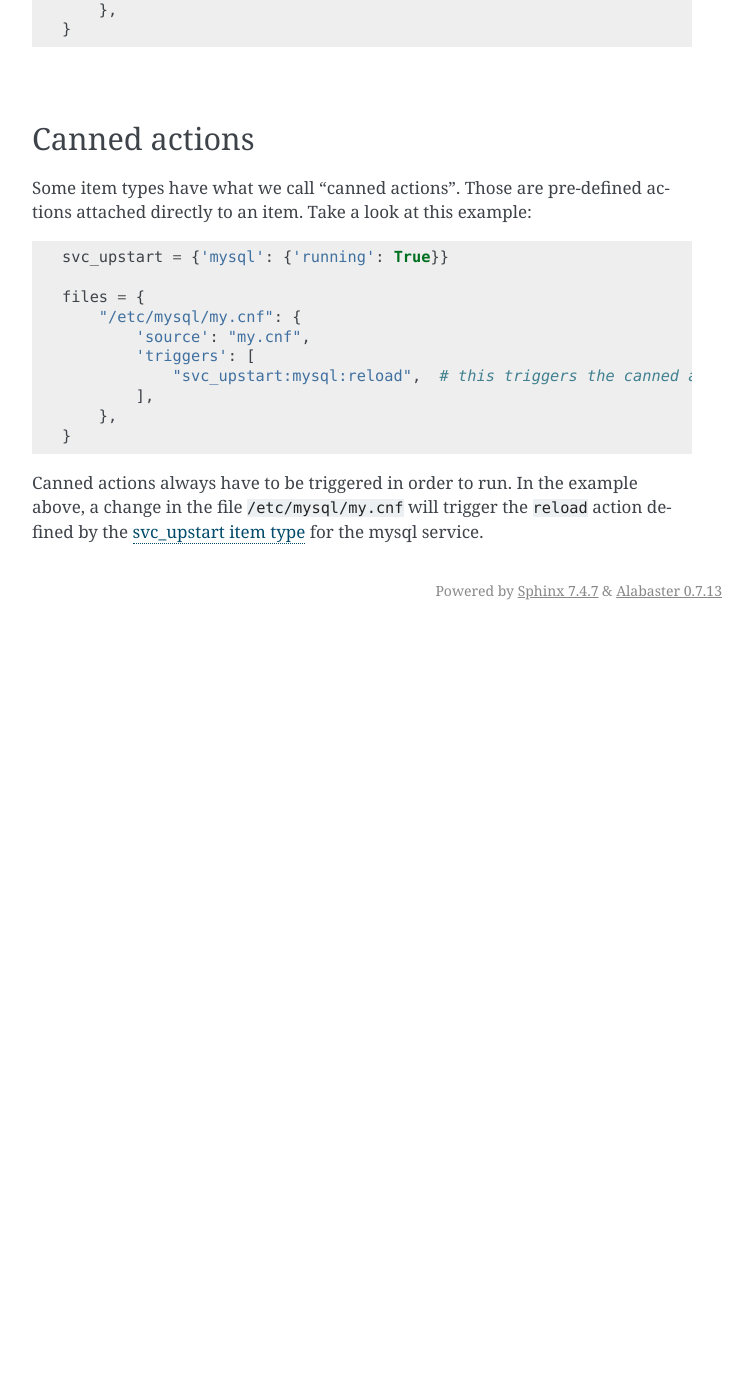
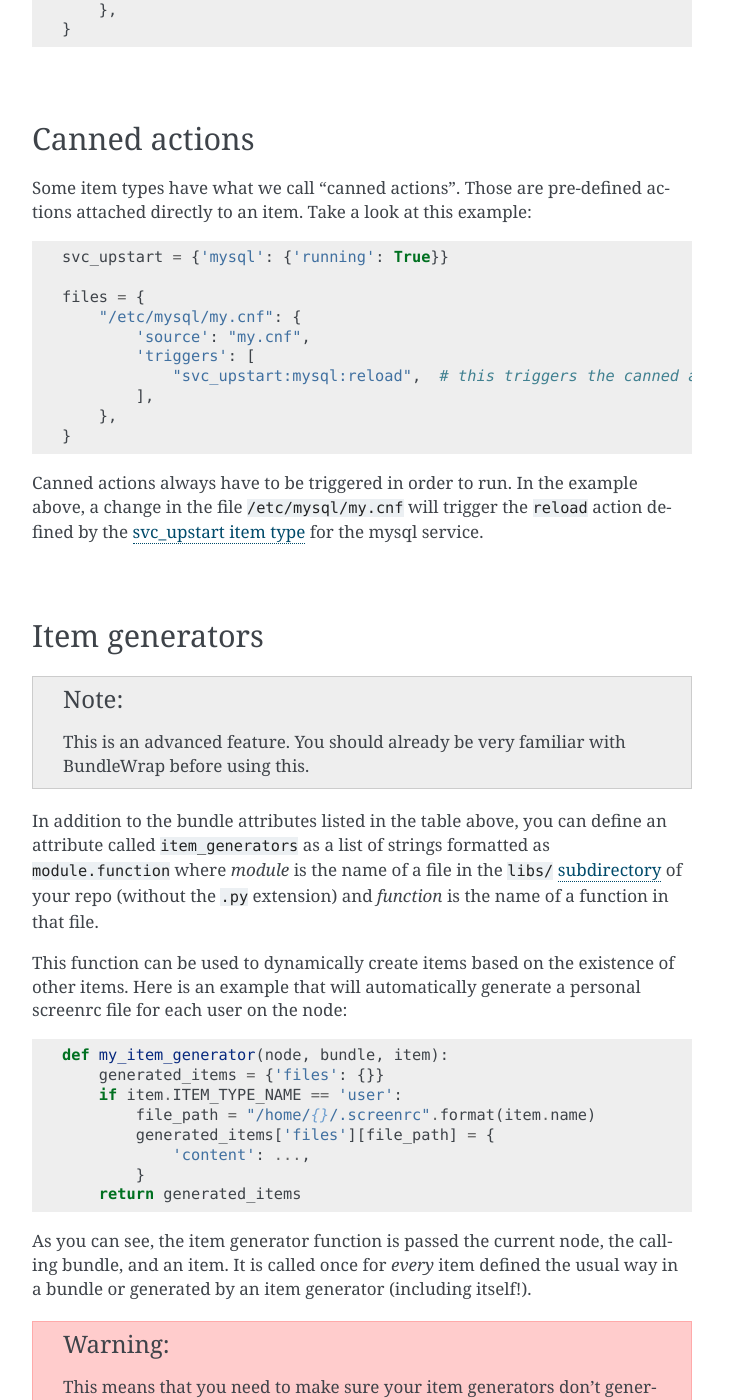
Before and after one commit to bundlewrap/bundlewrap, a Sphinx documentation site: the page built from doc/bundles.rst, in a window 1280 px wide and 1400 px high, scrolled down 5191 px. Shown: the whole window, without its empty margins (388-1141 px from the left). Built offline with Sphinx 7.4.7, drawn with Linux system fonts in a browser that asks for light colours; before the commit the page ends 5821 px from its top, so only the background shows below that; some of the changed text lies outside the part shown.

Commit message:
add docs for item generators

```diff
--- a/doc/bundles.rst
+++ b/doc/bundles.rst
@@ -254,3 +254,58 @@ Some item types have what we call "canned actions". Those are pre-defined action
 	}
 
 Canned actions always have to be triggered in order to run. In the example above, a change in the file :file:`/etc/mysql/my.cnf` will trigger the ``reload`` action defined by the :doc:`svc_upstart item type <item_svc_upstart>` for the mysql service.
+
+|
+
+.. _item_generators:
+
+Item generators
+---------------
+
+.. note::
+
+	This is an advanced feature. You should already be very familiar with BundleWrap before using this.
+
+In addition to the bundle attributes listed in the table above, you can define an attribute called ``item_generators`` as a list of strings formatted as ``module.function`` where *module* is the name of a file in the ``libs/`` :doc:`subdirectory <libs>` of your repo (without the ``.py`` extension) and *function* is the name of a function in that file.
+
+This function can be used to dynamically create items based on the existence of other items. Here is an example that will automatically generate a personal screenrc file for each user on the node:
+
+.. code-block:: python
+
+	def my_item_generator(node, bundle, item):
+	    generated_items = {'files': {}}
+	    if item.ITEM_TYPE_NAME == 'user':
+	        file_path = "/home/{}/.screenrc".format(item.name)
+	        generated_items['files'][file_path] = {
+	            'content': ...,
+	        }
+	    return generated_items
+
+As you can see, the item generator function is passed the current node, the calling bundle, and an item. It is called once for *every* item defined the usual way in a bundle or generated by an item generator (including itself!).
+
+.. warning::
+	This means that you need to make sure your item generators don't generate items that will cause an endless loop of generated items (in the example above, it would be inadvisable to write another item generator that creates a user for every file).
+
+Item generators must return a dictionary that looks like the directories in a bundle, using a top-level dictionary to group item types instead of attributes. In the above example, we create a dictionary like this:
+
+.. code-block:: python
+
+	{
+	    'files': {
+	        "/home/jdoe/.screenrc": {
+	            ...
+	        },
+	    },
+	}
+
+The equivalent bundle syntax being:
+
+.. code-block:: python
+
+	files = {
+	    "/home/jdoe/.screenrc": {
+	        ...
+	    },
+	}
+
+|
```
